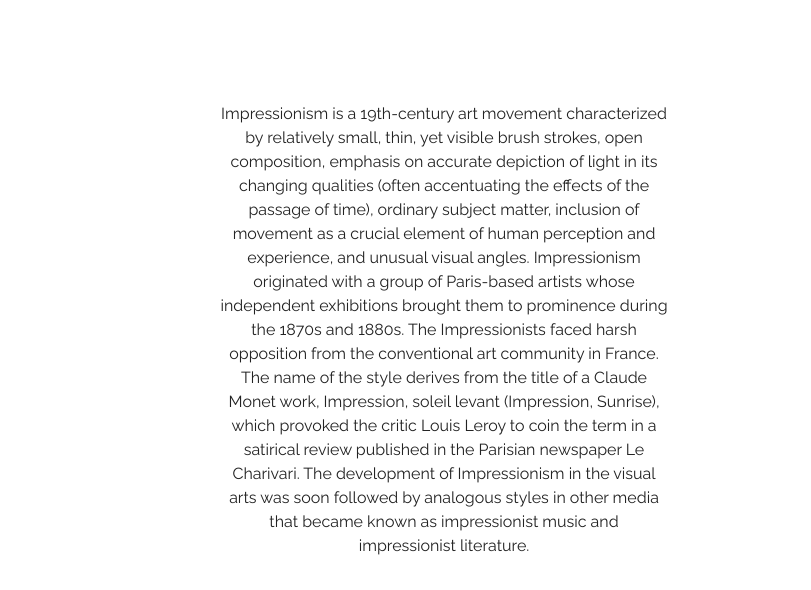
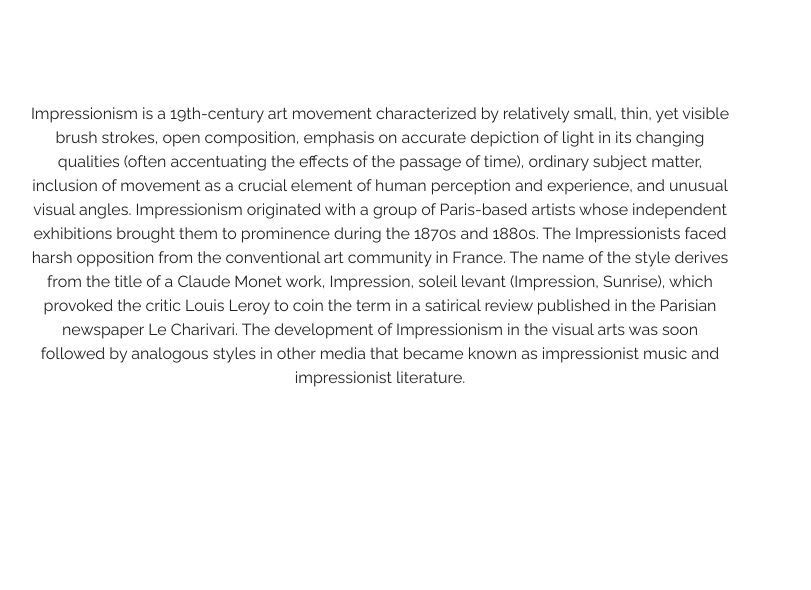
Before and after one commit to hc6335a/impressionism-project, a plain HTML site: page index.html in a window 1280 px wide. Shown: the part 606-1196 px from the top of the page, without its empty margins (196-1007 px from the left). After the commit the page ends 1108 px from the top, so only its background shows below. Drawn offline with Linux system fonts and the light colour scheme; a web font is replaced by a local one.

Commit message:
homepage spacing

```diff
--- a/css/sitewide.css
+++ b/css/sitewide.css
@@ -97,11 +97,11 @@
 
 .homepage-body-text {
 	margin-top: 2em;
-	margin-left: 30%;
-	margin-right: 30%;
+	margin-left: 15%;
+	margin-right: 15%;
 	margin-bottom: 5em;
 	text-align: center;
-	width: 40%;
+	width: 60%;
 	padding: 2em;
 	display: grid;
 	grid-template: 1fr;
```
